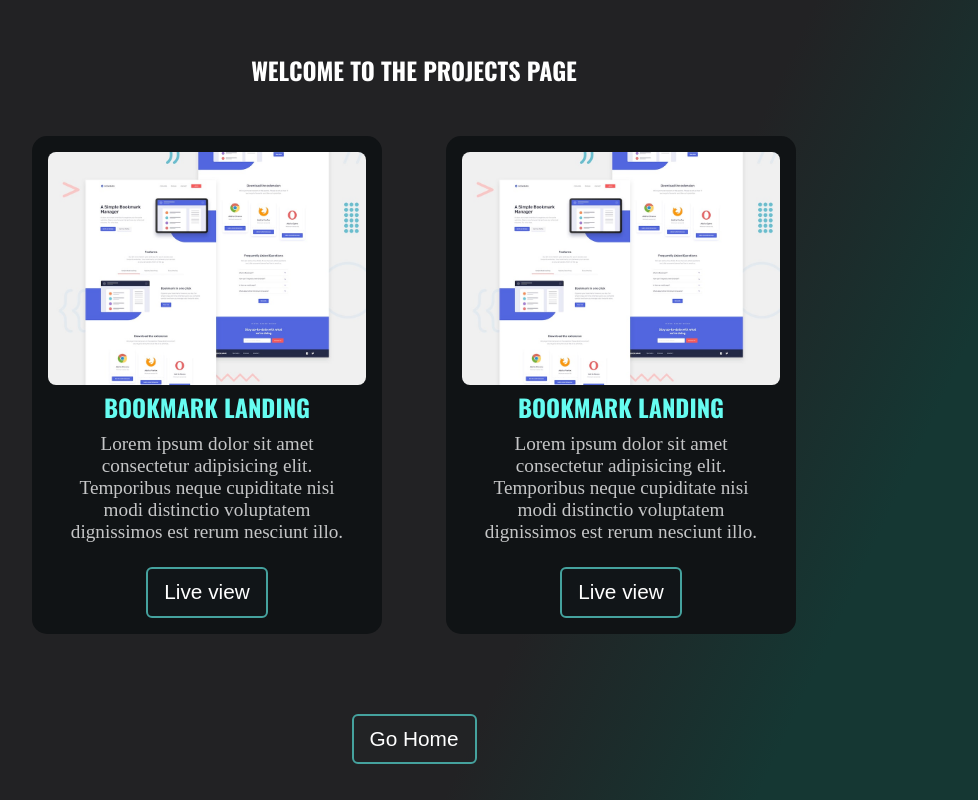
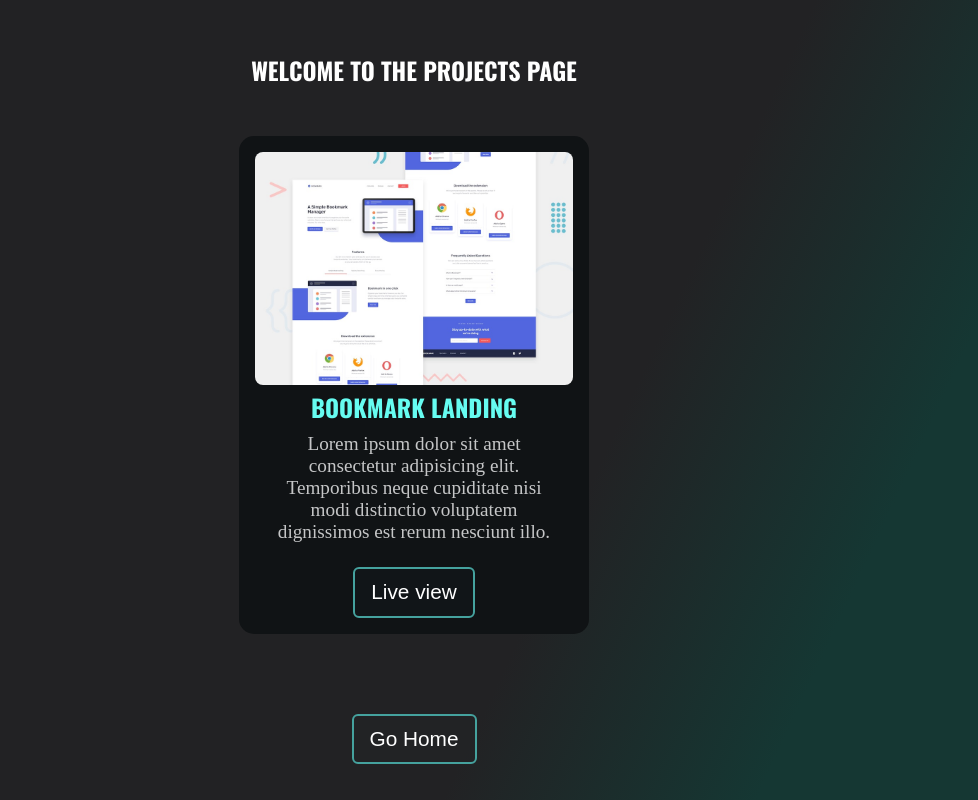
Before and after one commit to bakemonostan/Frontend-mentors, a Next.js app: page /projects in a window 1280 px wide. Shown: the whole page, without its empty margins (226-1204 px from the left). Built offline with nearby package versions, Linux system fonts and the light colour scheme.

Commit message:
bookmark landing

```diff
--- a/components/card/Card.jsx
+++ b/components/card/Card.jsx
@@ -5,6 +5,23 @@ import Image from 'next/image';
 import Link from 'next/link';
 
 const Card = ({ title, details, img, children }) => {
+  const ProjectDetails = [
+    {
+      id: 1,
+      name: 'Bookmark Landing',
+      details:
+        ' Lorem ipsum dolor sit amet consectetur adipisicing elit. Temporibus neque cupiditate nisi modi distinctio voluptatem dignissimos est rerum nesciunt illo.',
+      previewImg: '../public/assets/bookmark/images/desktop-preview.jpg',
+    },
+    {
+      id: 2,
+      name: 'Bookmark Landing',
+      details:
+        ' Lorem ipsum dolor sit amet consectetur adipisicing elit. Temporibus neque cupiditate nisi modi distinctio voluptatem dignissimos est rerum nesciunt illo.',
+      previewImg: '../public/assets/bookmark/images/desktop-preview.jpg',
+    },
+  ];
+
   return (
     <div className={styles.card}>
       <div className={styles.cardImgBox}>
--- a/pages/projects.js
+++ b/pages/projects.js
@@ -2,10 +2,23 @@ import Button from '../components/button/button';
 import styles from '../styles/project.module.css';
 import Link from 'next/link';
 import Card from '../components/card/Card';
-
 import Img from '../public/assets/bookmark/images/desktop-preview.jpg';
 
 const Projects = () => {
+  const ProjectDetails = [
+    {
+      name: 'Bookmark Landing',
+      details:
+        ' Lorem ipsum dolor sit amet consectetur adipisicing elit. Temporibus neque cupiditate nisi modi distinctio voluptatem dignissimos est rerum nesciunt illo.',
+      previewImg: '../public/assets/bookmark/images/desktop-preview.jpg',
+    },
+    {
+      name: 'Bookmark Landing',
+      details:
+        ' Lorem ipsum dolor sit amet consectetur adipisicing elit. Temporibus neque cupiditate nisi modi distinctio voluptatem dignissimos est rerum nesciunt illo.',
+      previewImg: '../public/assets/bookmark/images/desktop-preview.jpg',
+    },
+  ];
   return (
     <main className={styles.container}>
       <div className={styles.title}>
@@ -19,18 +32,7 @@ const Projects = () => {
             img={Img}
           >
             <Button>
-              <Link href='/'>
-                <a>Live view </a>
-              </Link>
-            </Button>
-          </Card>
-          <Card
-            title='Bookmark Landing'
-            details=' Lorem ipsum dolor sit amet consectetur adipisicing elit. Temporibus neque cupiditate nisi modi distinctio voluptatem dignissimos est rerum nesciunt illo.'
-            img={Img}
-          >
-            <Button>
-              <Link href='/'>
+              <Link href='/bookmark-landingpage'>
                 <a>Live view </a>
               </Link>
             </Button>
--- a/styles/project.module.css
+++ b/styles/project.module.css
@@ -23,6 +23,5 @@
   color: var(--font-color);
   margin: 1rem 0 2rem;
   display: flex;
-  flex-wrap: wrap;
   justify-content: space-around;
 }
```
